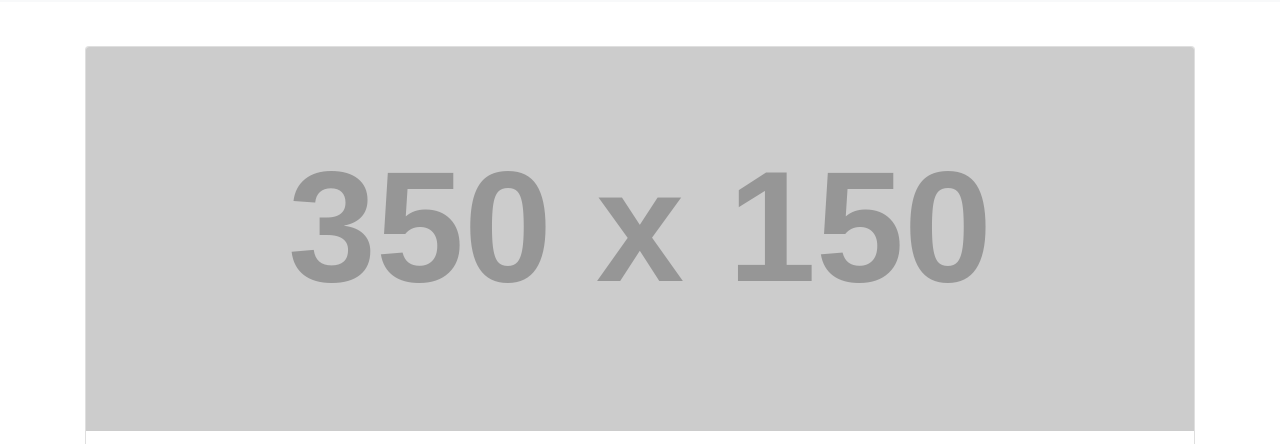
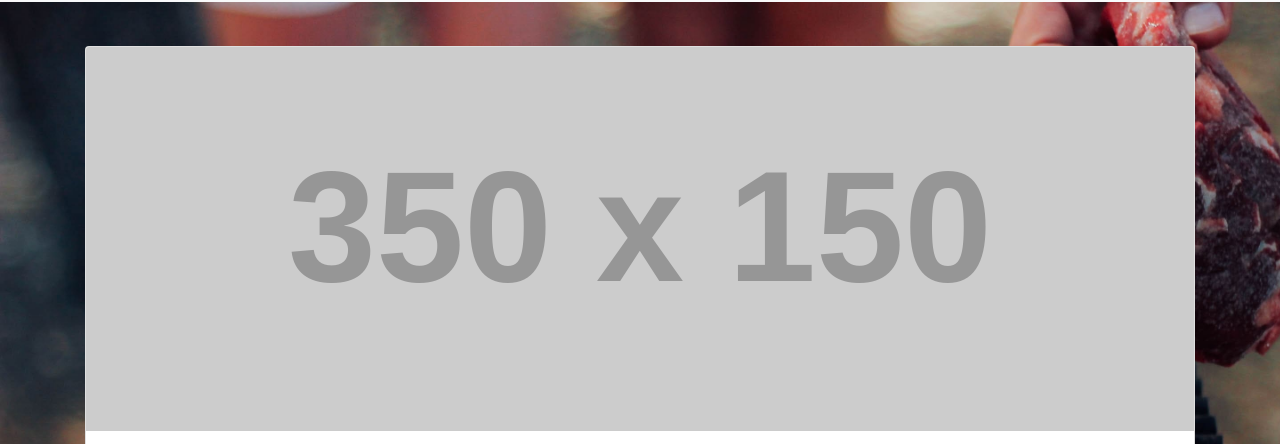
Before and after one commit to Paquito81/food-festival, a website built with webpack: page assets/events.html in a window 1280 px wide. Shown: the part 54-498 px from the top of the page. Built offline with nearby package versions, Linux system fonts and the light colour scheme; placeholder pictures from the web are drawn by us; files whose address does not match are found by name.

Commit message:
food festival

```diff
--- a/assets/css/style.css
+++ b/assets/css/style.css
@@ -3,6 +3,8 @@ html, body { margin: 0; padding: 0; }
 body {
   min-height: 100vh;
   position: relative;
+  background-image: url("../img/grill.jpg");
+  background-size: cover;
 }
 
 footer {
```
Also changed, not shown: assets/index.html (+1 -1 lines), assets/schedule.html (+3 -4 lines).
